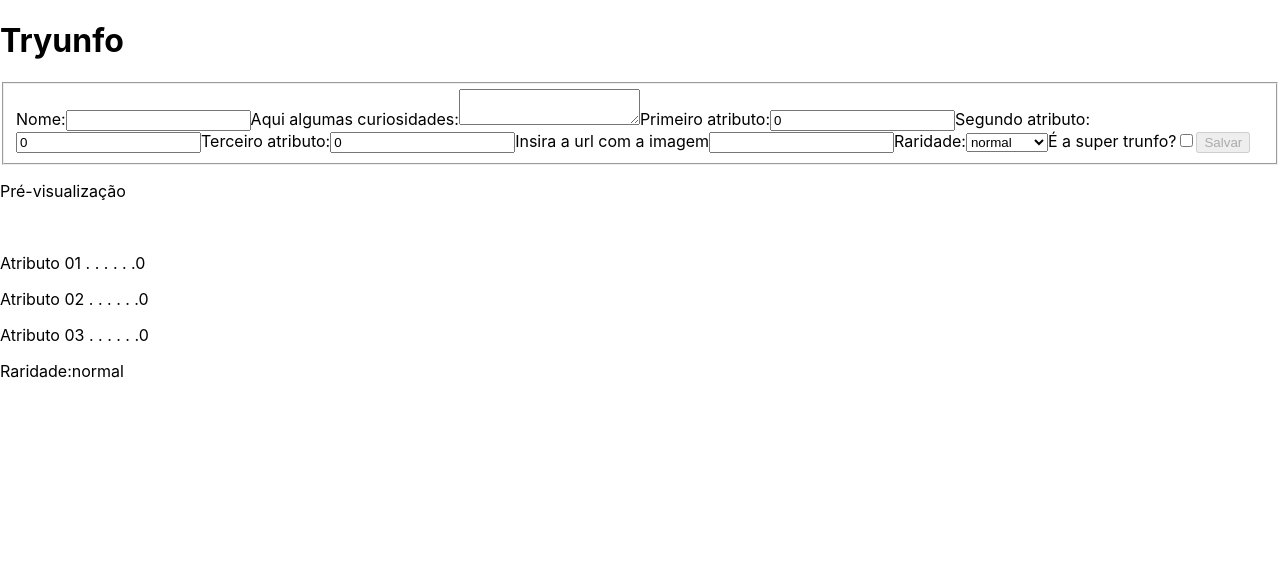
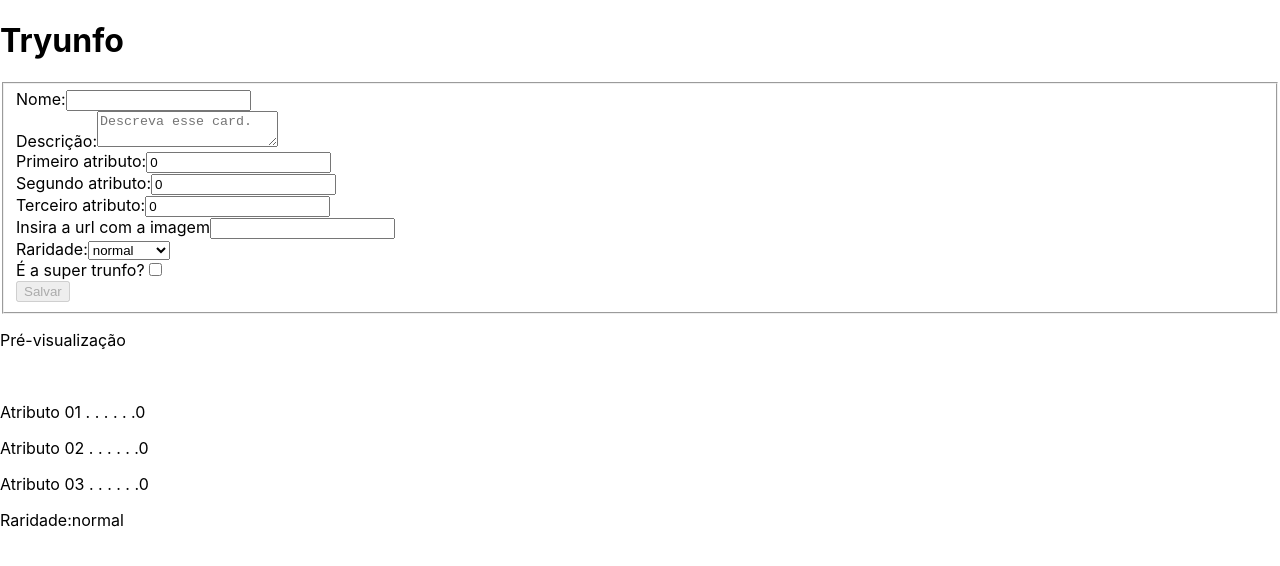
Before and after one commit to jubarcelos/trybe-tunes, a React (Create React App) app: page / in a window 1280 px wide. Shown: the top 566 px of the page. Built offline with nearby package versions, Linux system fonts and the light colour scheme.

Commit message:
um pouco de ajuste para ajudar na estilizacao.

```diff
--- a/src/components/Form.jsx
+++ b/src/components/Form.jsx
@@ -21,6 +21,7 @@ class Form extends React.Component {
     return (
       <form action="">
         <fieldset>
+          <div>
             <label htmlFor="cardName">
               Nome:
               <input
@@ -32,19 +33,22 @@ class Form extends React.Component {
                 onChange={ onInputChange }
               />
             </label>
+          </div>
+          <div>
             <label
               htmlFor="CardDescription"
-          >
-            Aqui algumas curiosidades:
+            >Descrição:
               <textarea
                 id="cardDescription"
                 name="cardDescription"
                 data-testid="description-input"
+                placeholder="Descreva esse card."
                 value={ cardDescription }
                 onChange={ onInputChange }
               />
             </label>
-
+          </div>
+          <div>
             <label
               htmlFor="CardAttr1"
             >
@@ -58,7 +62,8 @@ class Form extends React.Component {
                 onChange={ onInputChange }
               />
             </label>
-
+          </div>
+          <div>
             <label
               htmlFor="CardAttr2"
             >
@@ -72,7 +77,8 @@ class Form extends React.Component {
                 onChange={ onInputChange }
               />
             </label>
-
+          </div>
+          <div>
             <label
               htmlFor="CardAttr3"
             >
@@ -86,6 +92,8 @@ class Form extends React.Component {
                 onChange={ onInputChange }
               />
             </label>
+          </div>
+          <div>
             <label htmlFor="cardImage">
               Insira a url com a imagem
               <input
@@ -97,6 +105,7 @@ class Form extends React.Component {
                 onChange={ onInputChange }
               />
             </label>
+          </div>
           <label htmlFor="cardRare">
             Raridade:
             <select
@@ -112,7 +121,8 @@ class Form extends React.Component {
             </select>
           </label>
 
-          {hasTrunfo
+          <div>
+            { hasTrunfo
               ? <span> Você já tem um Super Trunfo em seu baralho.</span>
               : (
                 <label htmlFor="cardTrunfo">
@@ -126,7 +136,8 @@ class Form extends React.Component {
                     onChange={ onInputChange }
                   />
                 </label>
-            )}
+              ) }
+          </div>
 
           <button
             id="save"
```
Lines whose indentation alone changed are shown as unchanged.
